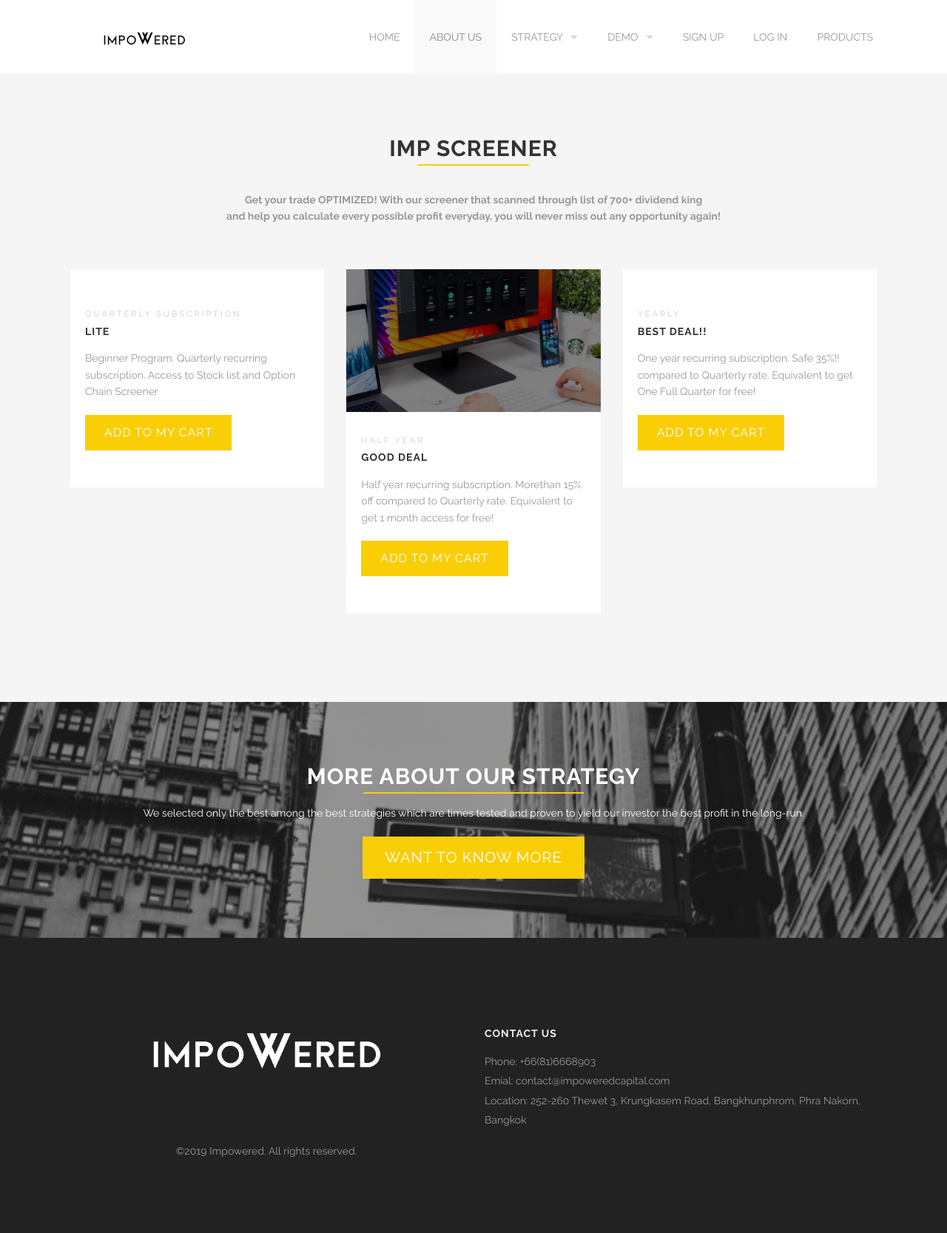
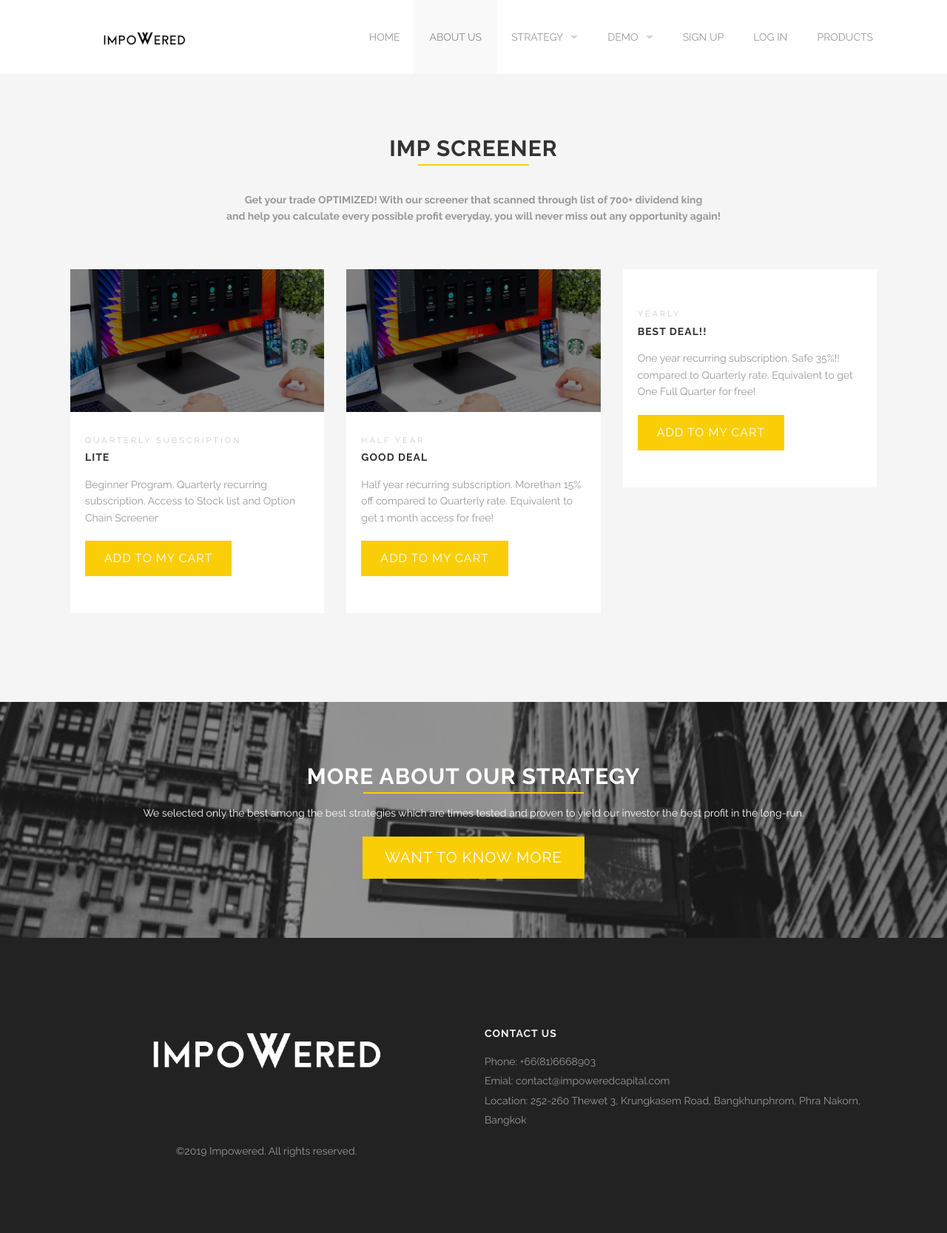
Before and after one commit to impoweredcapital/investmentplatform, a Jekyll site: the page built from products.html, in a window 1280 px wide. Shown: the whole page at 74% size. Built offline with Jekyll 4.4.1, drawn with Linux system fonts in a browser that asks for light colours.

Commit message:
Update products.html

```diff
--- a/products.html
+++ b/products.html
@@ -43,7 +43,7 @@ testimonials:
     <div class='large-4 medium-4 columns'>
       <div class='mod modBlogPost'>
           <a href="{{post.url}}">
-            <img url(images/@stock/powerful.jpg) />
+            <img src= "images/@stock/powerful.jpg" />
           </a>
         <div class='content'>
           <p class='date'>Quarterly Subscription</p>
```
